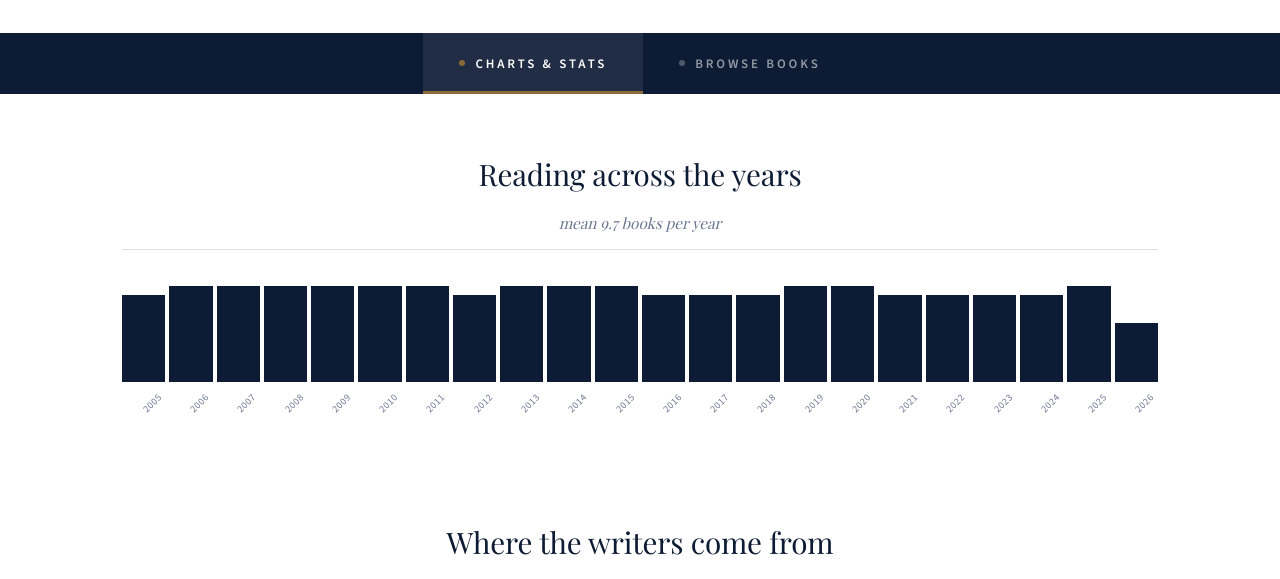
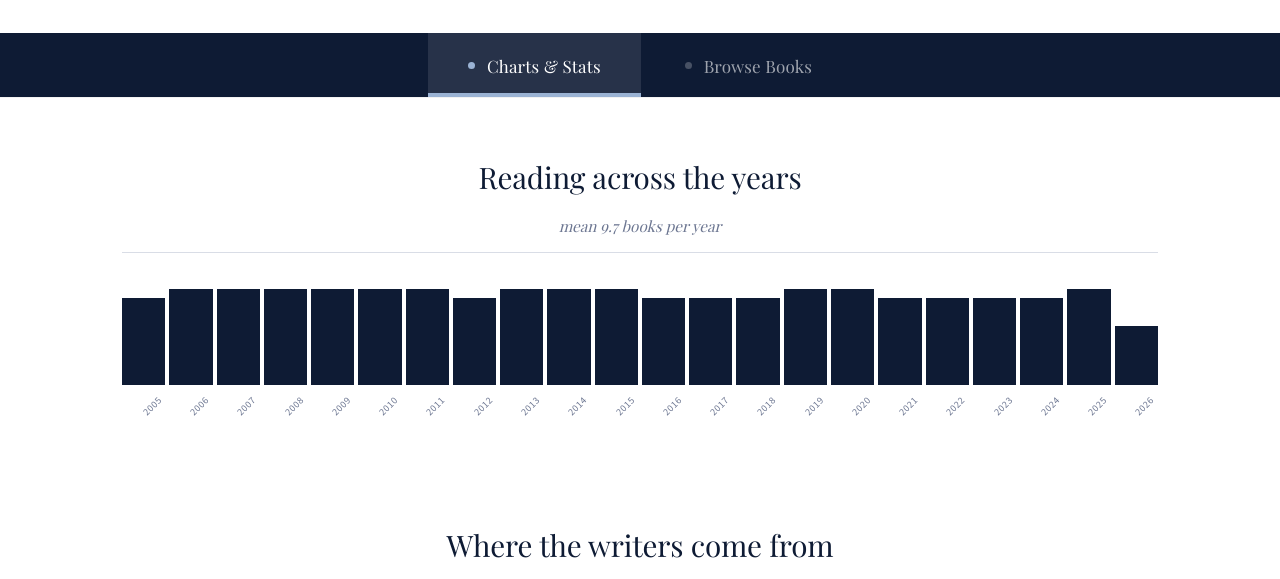
Before and after one commit to stuffedpavement/brackenburybookclub, a plain HTML site: page index.html in a window 1280 px wide. Shown: the part 221-800 px from the top of the page. Drawn offline with nearby package versions, Linux system fonts and the light colour scheme; a web font is replaced by a local one.

Commit message:
Add files via upload

```diff
--- a/index.html
+++ b/index.html
@@ -16,7 +16,7 @@
     --rule: #d9dde6;             /* light blue-grey rule */
     --rule-soft: #ecedf1;
     --accent: #0e1b34;           /* deep navy — primary accent, matches site */
-    --accent-warm: #8a6a3a;      /* understated muted gold for a hint of warmth */
+    --accent-warm: #9bb3d4;      /* dusty powder blue accent */
     --hover: #f6f7f9;
   }
 
@@ -149,6 +149,7 @@
     z-index: 50;
     background: var(--ink);
     margin-top: 18px;
+    box-shadow: 0 1px 0 rgba(0,0,0,0.05);
   }
 
   .tab-bar-inner {
@@ -157,44 +158,50 @@
     display: flex;
     justify-content: center;
     padding: 0 32px;
+    gap: 4px;
   }
 
   .tab {
-    background: none;
+    background: transparent;
     border: none;
-    color: rgba(255,255,255,0.55);
-    font-family: 'Source Sans 3', sans-serif;
-    font-size: 13px;
-    font-weight: 600;
-    letter-spacing: 0.22em;
-    text-transform: uppercase;
-    padding: 22px 36px;
+    color: rgba(255,255,255,0.6);
+    font-family: 'Playfair Display', Georgia, serif;
+    font-size: 17px;
+    font-weight: 400;
+    letter-spacing: 0.01em;
+    text-transform: none;
+    padding: 22px 40px 20px;
     cursor: pointer;
     position: relative;
     transition: color 0.2s, background 0.2s;
     display: flex;
     align-items: center;
-    gap: 10px;
+    gap: 12px;
   }
-  .tab:hover { color: #ffffff; background: rgba(255,255,255,0.06); }
+  .tab:hover {
+    color: #ffffff;
+    background: rgba(255,255,255,0.05);
+  }
   .tab.active {
     color: #ffffff;
-    background: rgba(255,255,255,0.08);
+    background: rgba(255,255,255,0.10);
   }
   .tab.active::after {
     content: "";
     position: absolute;
     bottom: 0; left: 0; right: 0;
-    height: 3px;
+    height: 4px;
     background: var(--accent-warm);
   }
   .tab-dot {
-    width: 6px; height: 6px;
+    width: 7px; height: 7px;
     border-radius: 50%;
     background: currentColor;
-    opacity: 0.5;
+    opacity: 0.4;
+    transition: opacity 0.2s, background 0.2s;
   }
   .tab.active .tab-dot { background: var(--accent-warm); opacity: 1; }
+  .tab:hover .tab-dot { opacity: 0.8; }
 
   /* MAIN */
   main {
@@ -589,7 +596,7 @@
     .filter-bar { grid-template-columns: 1fr 1fr; }
     .bar-row { grid-template-columns: 100px 1fr 56px; font-size: 0.85rem; gap: 12px; }
     table.books th, table.books td { padding: 10px 8px; font-size: 0.85rem; }
-    .tab { padding: 14px 16px; font-size: 11px; letter-spacing: 0.16em; }
+    .tab { padding: 16px 20px 14px; font-size: 15px; }
     .stats-strip { padding: 14px 0; }
     .stat { padding: 4px 16px; min-width: 100px; }
     .stat-num { font-size: 1.4rem; }
@@ -826,21 +833,21 @@ const gM = BOOKS.filter(b => b.gender === 'M').length;
 const gF = BOOKS.filter(b => b.gender === 'F').length;
 makeDonut('donut-gender', 'legend-gender',
   [{label:'Women', val:gF}, {label:'Men', val:gM}],
-  ['#0e1b34', '#8a6a3a']);
+  ['#0e1b34', '#9bb3d4']);
 
 // Fic donut
 const fF = BOOKS.filter(b => b.fic === 'Fiction').length;
 const fN = BOOKS.filter(b => b.fic === 'Nonfiction').length;
 makeDonut('donut-fic', 'legend-fic',
   [{label:'Fiction', val:fF}, {label:'Nonfiction', val:fN}],
-  ['#0e1b34', '#8a6a3a']);
+  ['#0e1b34', '#9bb3d4']);
 
 // Language donut: English vs Translated
 const lEn = BOOKS.filter(b => b.lang === 'English').length;
 const lTr = BOOKS.length - lEn;
 makeDonut('donut-lang', 'legend-lang',
   [{label:'English', val:lEn}, {label:'Translated', val:lTr}],
-  ['#0e1b34', '#8a6a3a']);
+  ['#0e1b34', '#9bb3d4']);
 
 // -------- BROWSE PANEL --------
 let filterState = {search:'', gender:'', fic:'', lang:'', nat:'', year:null};
```
